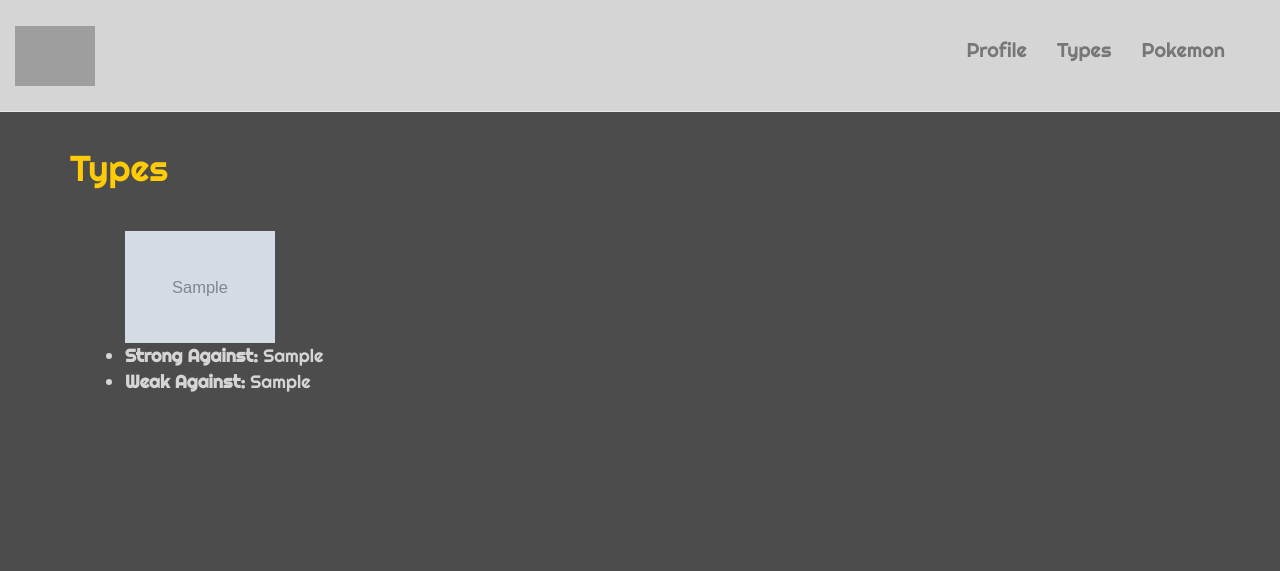
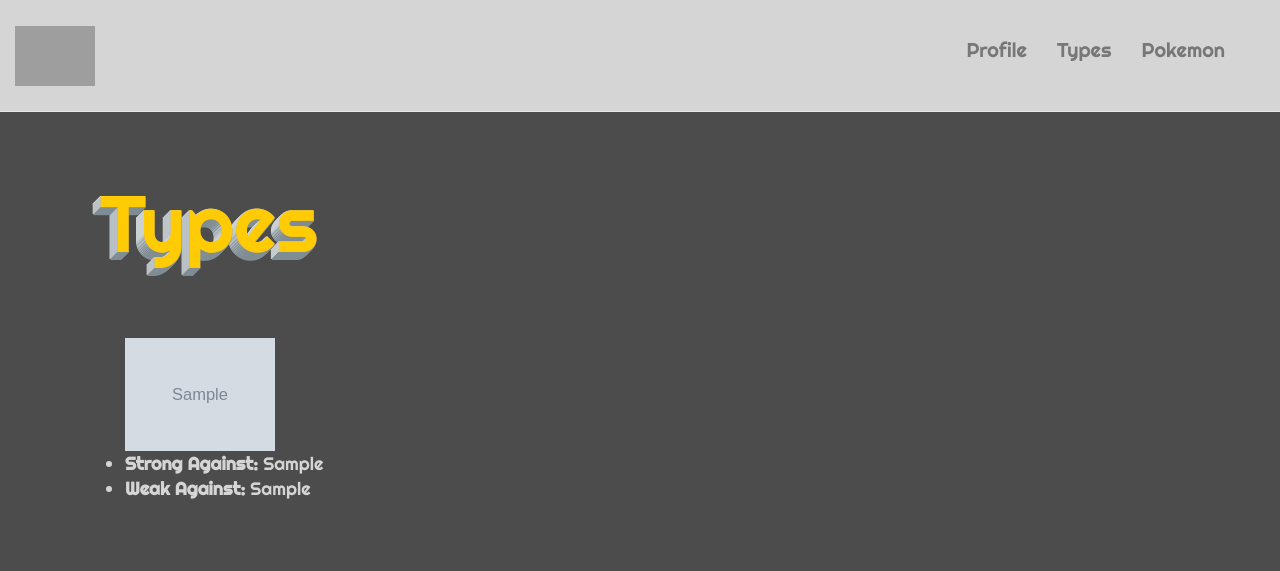
Before and after one commit to ben-ronda/pokedex, a PHP site: template views/type.html.twig in a window 1280 px wide. Shown: the top 571 px of the page. Run offline with PHP 8.4, Linux system fonts and the light colour scheme; the template is opened without the code that fills it: most values are stand-ins (such as "Sample title", 1, 10 or a date in 2020); grey boxes marked "Sample" are stand-in pictures; some libraries are stand-ins or nearby versions; grey boxes are pictures that could not be loaded.

Commit message:
final styling

```diff
--- a/app/app.php
+++ b/app/app.php
@@ -107,6 +107,7 @@
 
     $app->get("/user", function() use ($app)
     {
+        if($_SESSION['user']['id'] !== null) {
             $id = $_SESSION['user']['id'];
             $user = User::findUserById($id);
             $pokemon = $user->getPokemon();
@@ -117,6 +118,9 @@
                     $all_pokemons = Pokemon::getAllBut(array_map(function($onepoke){return $onepoke->getId();},$pokemon));
                 }
                 return $app['twig']->render('profile.html.twig', array('pokemons'=>$pokemon, 'types'=>Type::getAll(), 'all_pokemons'=>$all_pokemons, 'user' => $user));
+        } else {
+            return $app['twig']->render('home.html.twig', array('types'=>Type::getAll(), 'pokemons'=>Pokemon::getALl(), 'alert_register'=>false, 'alert_login'=>false));
+        }
     });
 
     ////////Add pokemon to user////////////
--- a/views/onetype.html.twig
+++ b/views/onetype.html.twig
@@ -10,8 +10,8 @@
     <!-- End Navbar -->
     <div class="container">
         <img class="title_img" src="{{ type.getImg_path }}"/>
-        <li class="type-item"><h3><span class="bold">Strong Against:</span> {{ type.getStrength }}</h3></li>
-        <li class="type-item"><h3><span class="bold">Weak Against:</span> {{ type.getWeakness }}</h3></li>
+        <li class="gray"><h3><span class="bold">Strong Against:</span> {{ type.getStrength }}</h3></li>
+        <li class="gray"><h3><span class="bold">Weak Against:</span> {{ type.getWeakness }}</h3></li>
         <div class="pokemon-list">
         {% for pokemon in type.getPokemon %}
         <div>
--- a/views/profile.html.twig
+++ b/views/profile.html.twig
@@ -12,7 +12,7 @@
       <h1 class="page_titles">Welcome!</h1>
       <form action='/add_pokemon' method='post'>
         <input id="user_id" name="user_id" type="hidden" value="{{ user.getId }}">
-        <label for="pokemon_id">Select a pokemon</label>
+        <label class="yellow" for="pokemon_id">Select a pokemon</label>
         <select id='pokemon_id' name='pokemon_id' type='text'>
             {% for pokemon in all_pokemons %}
                 <option value="{{ pokemon.getId }}"> {{ pokemon.getName }} </option>
@@ -38,7 +38,7 @@
               {% endfor %}
             </div>
           {% else %}
-              <h3>You haven't caught any pokemon yet!</h3>
+              <h3 class="yellow">You haven't caught any pokemon yet!</h3>
           {% endif %}
           <form action="/logout" method="post">
             <button type='submit'>Logout</button>
--- a/views/type.html.twig
+++ b/views/type.html.twig
@@ -9,7 +9,7 @@
       {% include '/includes/navbar.html.twig' %}
     <!-- End Navbar -->
     <div class="container">
-      <h1 class="page_titles">Types</h1>
+      <h1 class="page_titles type_title">Types</h1>
         {% if types|length  %}
             {% set typesPerColumn = (types|length / 3)|round(0, 'ceil') %}
                 {% for type in types %}
@@ -18,8 +18,8 @@
                           <ul>
                     {% endif %}
                         <a href="/type/{{ type.getId }}"><img class="type_img" src="{{ type.getImg_path }}"/></a>
-                        <li class="type_item"><span class="bold">Strong Against:</span> {{ type.getStrength }}</li>
-                        <li class="type_item"><span class="bold">Weak Against:</span> {{ type.getWeakness }}</li><br><br>
+                        <li class="gray"><span class="bold">Strong Against:</span> {{ type.getStrength }}</li>
+                        <li class="gray"><span class="bold">Weak Against:</span> {{ type.getWeakness }}</li><br><br>
                     {% if loop.last or loop.index % typesPerColumn == 0 %}
                             </ul>
                         </div>
--- a/web/css/styles.css
+++ b/web/css/styles.css
@@ -1,6 +1,6 @@
 body {
   background-color: #4c4c4c;
-  color: #d5d5d5;
+  color: #4c4c4c;
   font-size: 18px;
 
   font-family: 'Righteous', cursive;
@@ -33,9 +33,12 @@ a:hover {
   color: #3A5CA8;
 }
 
+.type_title {
+  margin-left: 30px;
+}
 .carousel {
   height: 350px;
-  padding-top: 30px;
+  margin-top: 70px;
 }
 
 .extra-link {
@@ -50,8 +53,9 @@ a:hover {
 }
 
 .page_titles {
-  text-shadow: 25px, 25px, 25px, #3A5CA8;
+  text-shadow: 0 1px #808d93, -1px 0 #cdd2d5, -1px 2px #808d93, -2px 1px #cdd2d5, -2px 3px #808d93, -3px 2px #cdd2d5, -3px 4px #808d93, -4px 3px #cdd2d5, -4px 5px #808d93, -5px 4px #cdd2d5, -5px 6px #808d93, -6px 5px #cdd2d5, -6px 7px #808d93, -7px 6px #cdd2d5, -7px 8px #808d93, -8px 7px #cdd2d5;
   color: #FFCB05;
+  font-size: 80px;
 }
 
 .logout {
@@ -61,7 +65,7 @@ a:hover {
   color: white;
 }
 
-.type_item {
+.gray {
   color: #d5d5d5;
 }
 
@@ -114,7 +118,7 @@ a:hover {
 
 .pokemon-table tbody tr:hover {
   cursor: pointer;
-  background: #F7D78B;
+  background: #ffe582;
 }
 
 .pokemon-img {
```
Also changed, not shown: views/home.html.twig (+6 -2 lines), views/onepokemon.html.twig (+6 -6 lines), README.md. Lines whose indentation alone changed are shown as unchanged.
